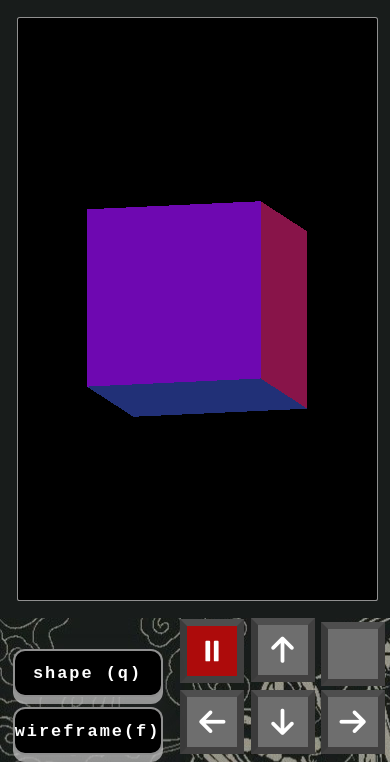
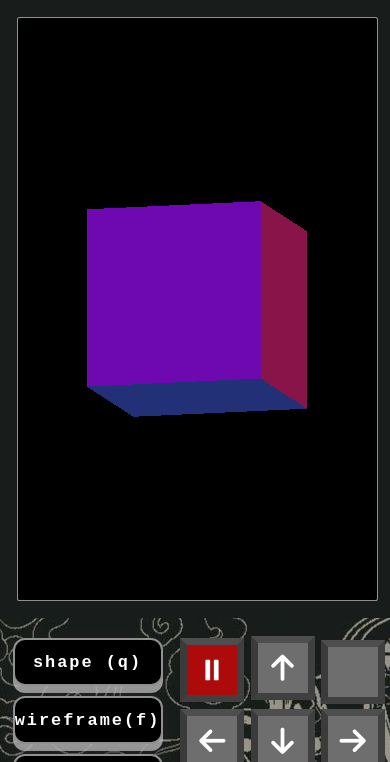
Before and after one commit to sdntgnsh/3D-Renderer-JS, a plain HTML site: page index.html in a window 390 px wide. Shown: the top 762 px of the page. Drawn offline with nearby package versions, Linux system fonts and the light colour scheme; animation ran at ten frames a second.

Commit message:
minor social icon changes for mobile

```diff
--- a/style.css
+++ b/style.css
@@ -47,6 +47,7 @@ body {
   display: flex;
   flex-direction: row;
   align-items: right;
+  margin-bottom: 0;
 }
 
 .social-icons-btn {
@@ -298,6 +299,10 @@ button,
 /* arrows */
 
 .arrows-container {
+  display: flex;
+  flex-direction: column;
+  align-items: center;
+  justify-content: center;
   margin: auto;
   height: 350px;
   width: 350px;
@@ -305,21 +310,6 @@ button,
   min-width: 350px;
 }
 
-@media (max-width: 1500px) {
-  .arrows-container {
-    margin: auto;
-    height: 250px;
-    width: 250px;
-    min-height: 250px;
-    min-width: 250px;
-    justify-content: center;
-  }
-}
-
-.arrows-container {
-  display: inline-block;
-  align-items: center;
-}
 @import url(https://fonts.googleapis.com/css?family=Lato:300);
 
 @import url(https://fonts.googleapis.com/css?family=Lato:300);
@@ -371,16 +361,6 @@ html {
   gap: 10px;
 }
 
-/* .pause.arr {
-  background-color: #444;
-  font-size: 28px;
-}
-
-.blank.arr {
-  background-color: #222;
-  pointer-events: none;
-} */
-
 .up {
   position: relative;
   top: -4px;
@@ -420,27 +400,10 @@ html {
     margin: auto;
     height: 75px;
     width: 215px;
-    min-height: 200px;
+    min-height: 140px;
     min-width: 215px;
   }
 
-  /* @media (max-width: 1500px) {
-    .arrows-container {
-      margin: auto;
-      height: 200px;
-      width: 200px;
-      min-height: 200px;
-      min-width: 200px;
-      justify-content: center;
-    }
-  } */
-
-  .arrows-container {
-    display: flex;
-    align-items: center;
-    justify-content: center;
-    flex-direction: column;
-  }
   @import url(https://fonts.googleapis.com/css?family=Lato:300);
 
   @import url(https://fonts.googleapis.com/css?family=Lato:300);
```
Also changed, not shown: temp.html (deleted, +0 -11 lines).
